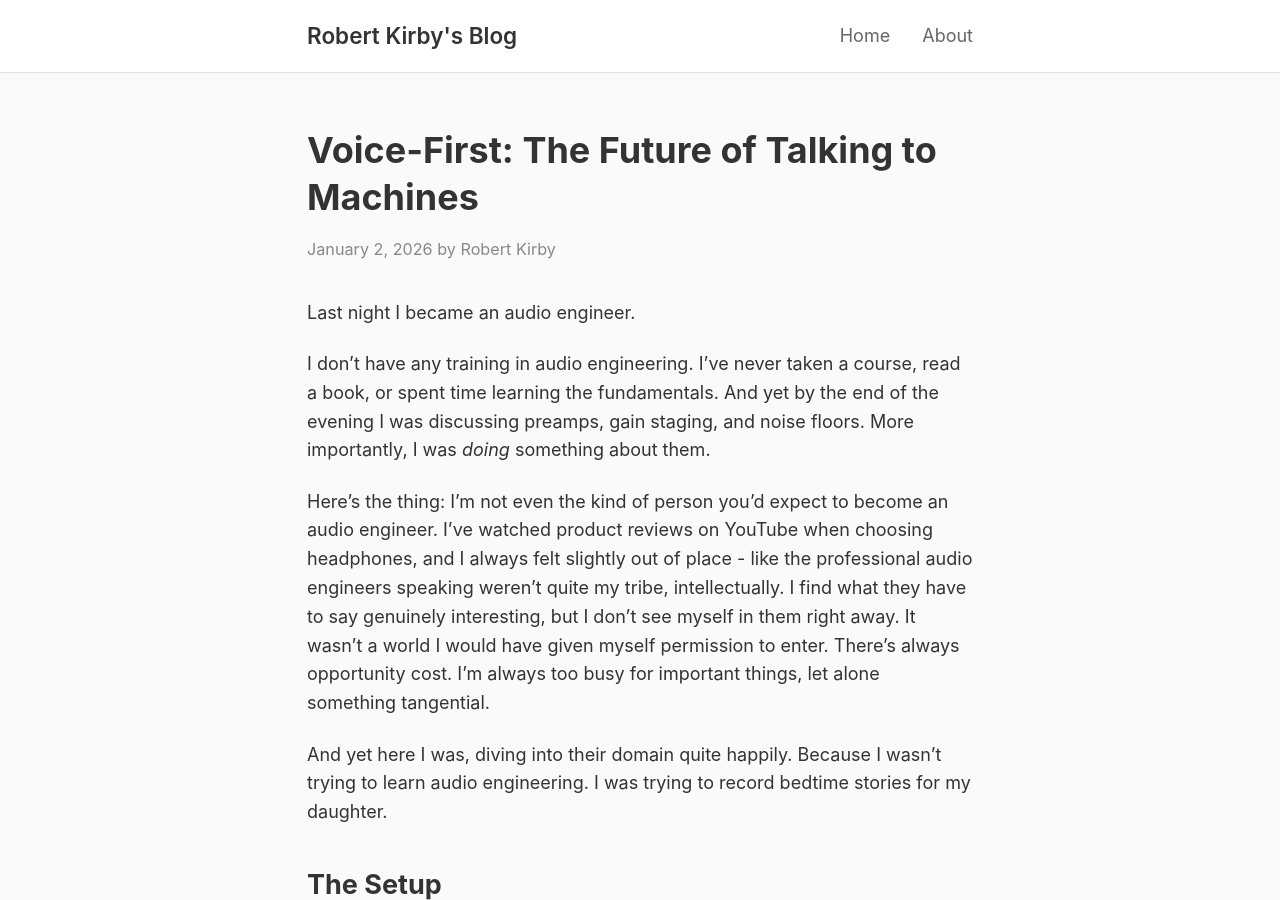
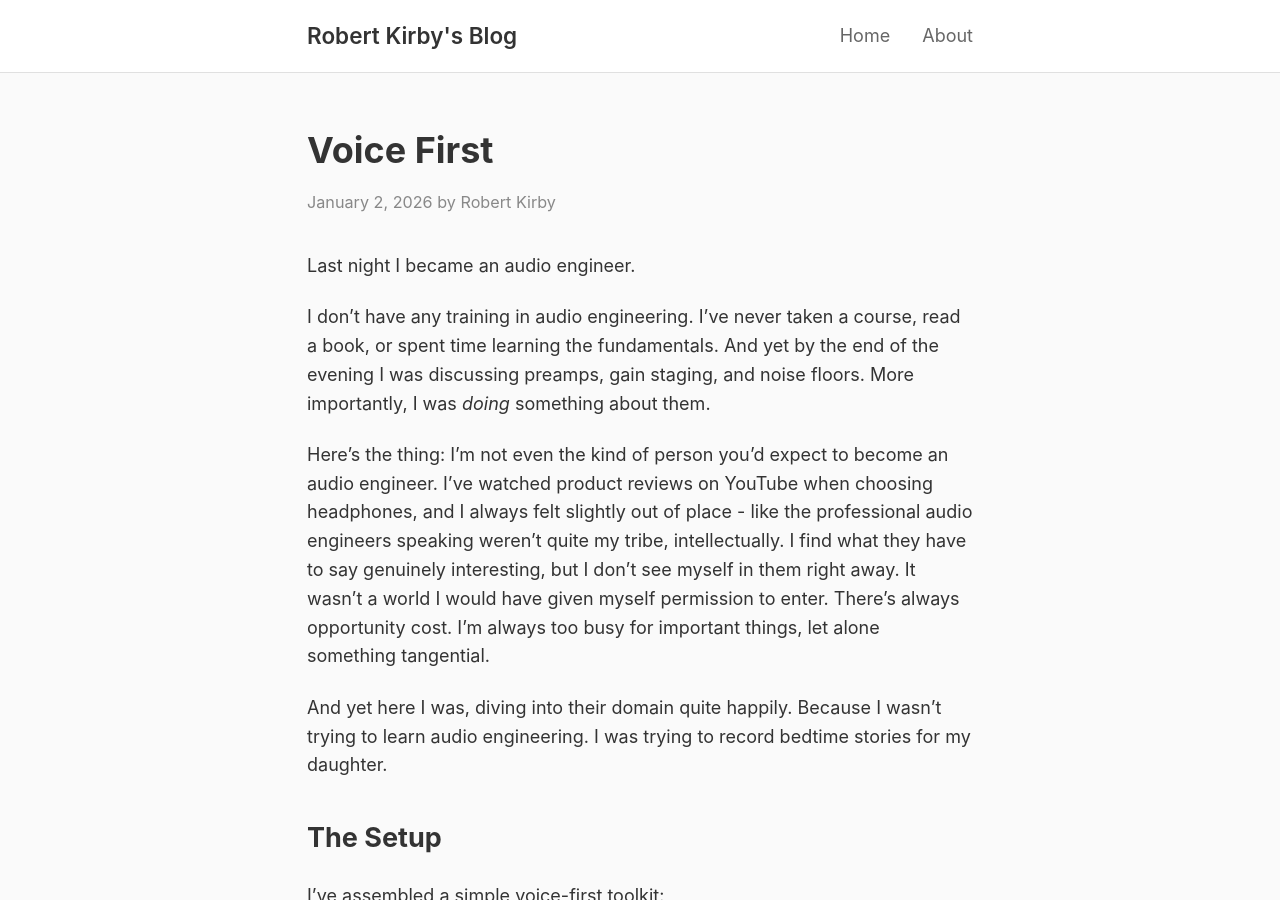
Before and after one commit to rob137/rob137.github.io, a Jekyll site: the page built from _posts/2026-01-02-voice-first.md, in a window 1280 px wide and 900 px high. Built offline with Jekyll 4.4.1, drawn with Linux system fonts in a browser that asks for light colours.

Commit message:
Rename 'Voice-First: The Future...' to 'Voice First'
Also update link in Field Recording post.

Co-Authored-By: Claude Opus 4.5 <noreply@anthropic.com>

```diff
--- a/_posts/2026-01-02-voice-first-the-future-of-talking-to-machines.md
+++ b/_posts/2026-01-02-voice-first.md
@@ -1,6 +1,6 @@
 ---
 layout: post
-title: "Voice-First: The Future of Talking to Machines"
+title: "Voice First"
 date: 2026-01-02 08:00:00 +0000
 tags: [ai, voice, llm, productivity, sdlc]
 ---
```
Also changed, not shown: _posts/2026-01-05-field-recording.md (+1 -1 lines).
